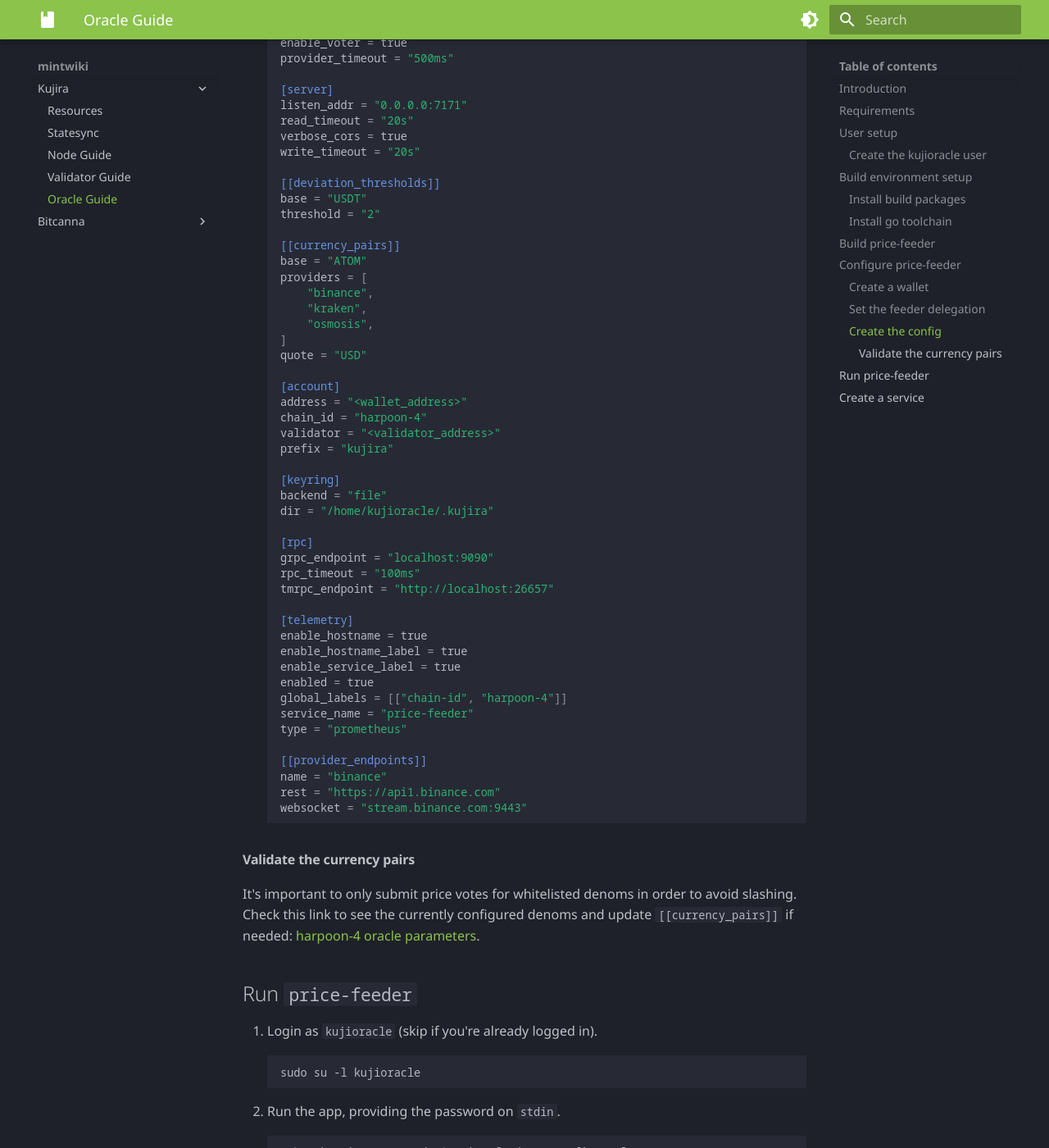
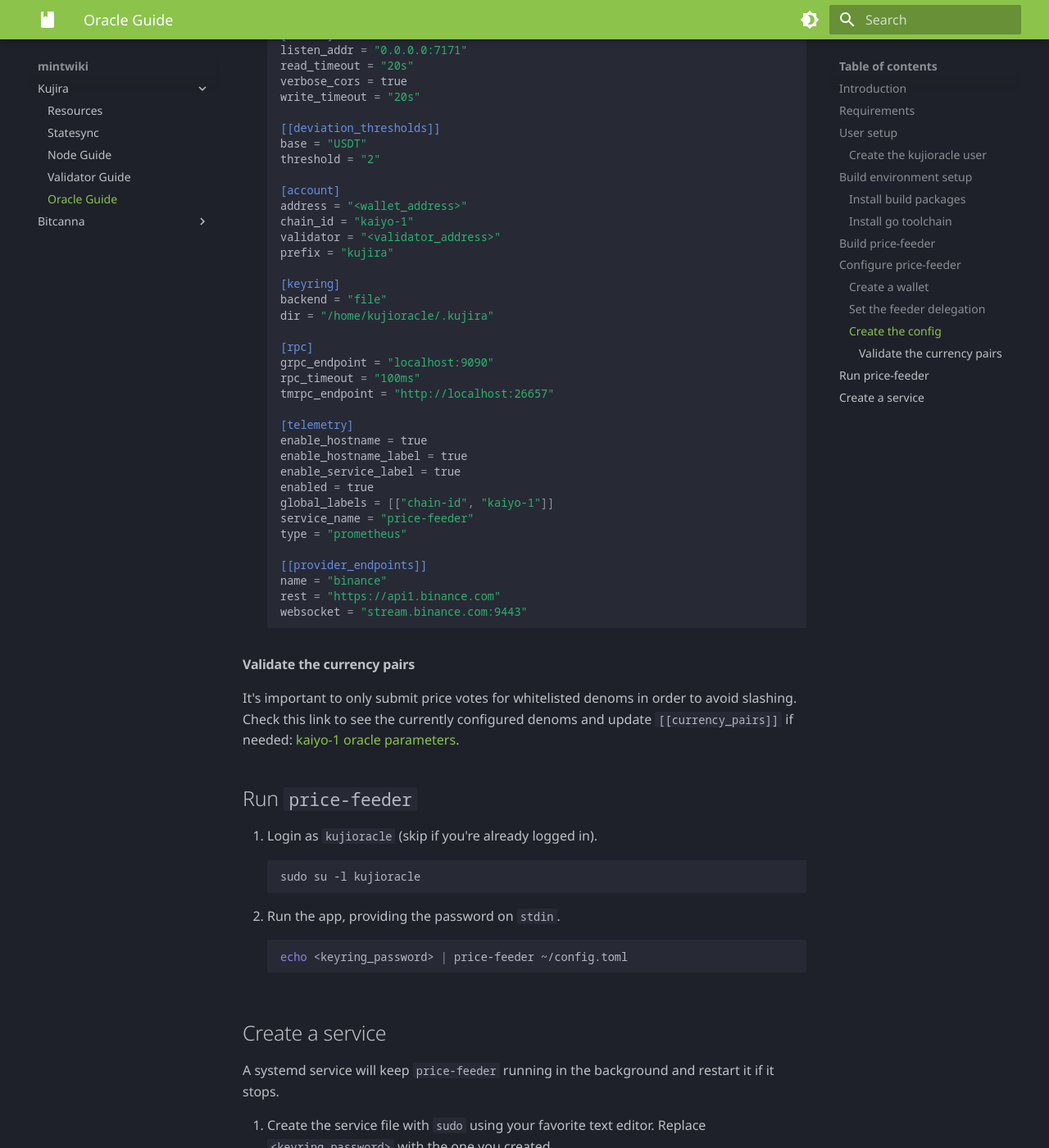
Before and after one commit to mintthemoon/mintwiki, an MkDocs documentation site: the page built from docs/kujira/oracle-guide.md, in a window 1280 px wide and 1400 px high, scrolled down 3287 px. Shown: the whole window at 82% size. Built offline with MkDocs 1.6.1 and Material for MkDocs 9.7.7, drawn with Linux system fonts in a browser that asks for light colours; some of the changed text lies outside the part shown.

Commit message:
update kujira oracle guide for mainnet

```diff
--- a/docs/kujira/oracle-guide.md
+++ b/docs/kujira/oracle-guide.md
@@ -138,18 +136,9 @@ sudo su -l kujioracle
     base = "USDT"
     threshold = "2"
 
-    [[currency_pairs]]
-    base = "ATOM"
-    providers = [
-        "binance",
-        "kraken",
-        "osmosis",
-    ]
-    quote = "USD"
-
     [account]
     address = "<wallet_address>"
-    chain_id = "harpoon-4"
+    chain_id = "kaiyo-1"
     validator = "<validator_address>"
     prefix = "kujira"
 
@@ -167,7 +156,7 @@ sudo su -l kujioracle
     enable_hostname_label = true
     enable_service_label = true
     enabled = true
-    global_labels = [["chain-id", "harpoon-4"]]
+    global_labels = [["chain-id", "kaiyo-1"]]
     service_name = "price-feeder"
     type = "prometheus"
 
@@ -180,7 +169,7 @@ sudo su -l kujioracle
 #### Validate the currency pairs
 It's important to only submit price votes for whitelisted denoms in order to avoid slashing.
 Check this link to see the currently configured denoms and update `[[currency_pairs]]` if needed:
-[harpoon-4 oracle parameters](https://lcd.harpoon.kujira.setten.io/oracle/params).
+[kaiyo-1 oracle parameters](https://lcd.kaiyo.kujira.setten.io/oracle/params).
 
 ## Run `price-feeder`
 1. Login as `kujioracle` (skip if you're already logged in).
```
Also changed, not shown: other parts of docs/kujira/oracle-guide.md (+0 -2 lines).
